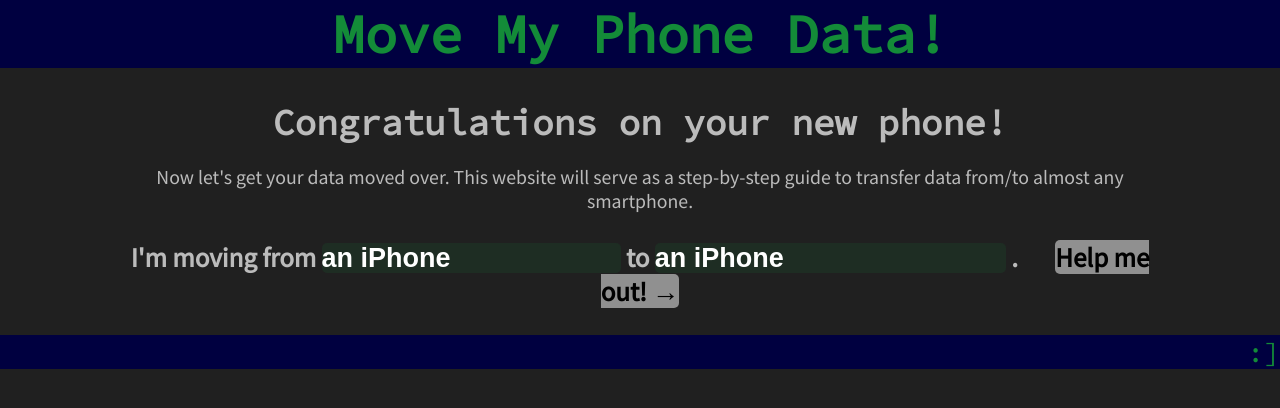
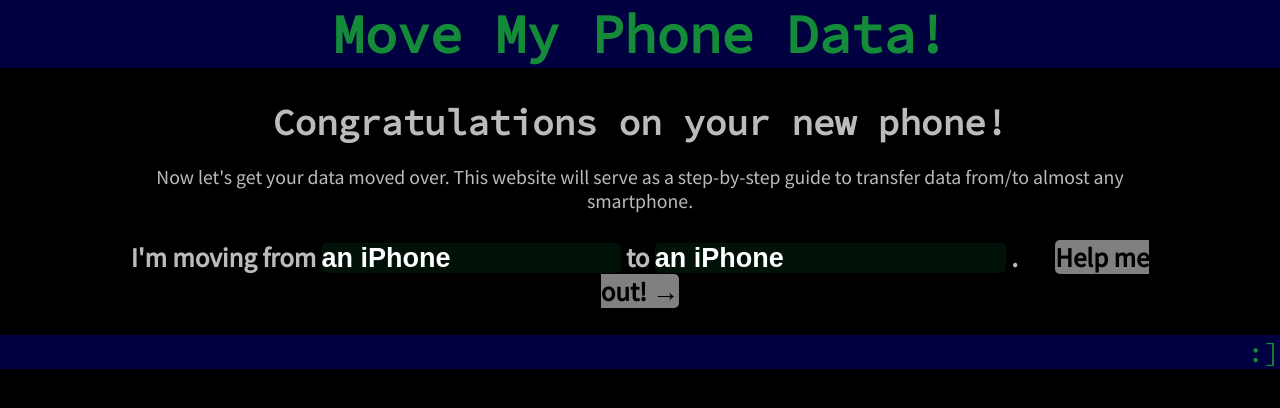
Before and after one commit to digital-diplomat/movemyphonedata.com, a plain HTML site: page index.html in a window 1280 px wide. Drawn offline with Linux system fonts and the light colour scheme.

Commit message:
Set background color to true black
AMOLED FTW

```diff
--- a/style/style.css
+++ b/style/style.css
@@ -9,7 +9,7 @@ html {
 body {
     font-family: 'Source Sans Pro', "Helvetica Neue", sans-serif;
     font-size: large;
-    background-color: #202020;
+    background-color: black;
     color: #bbb;
     margin: 0;
 }
```
